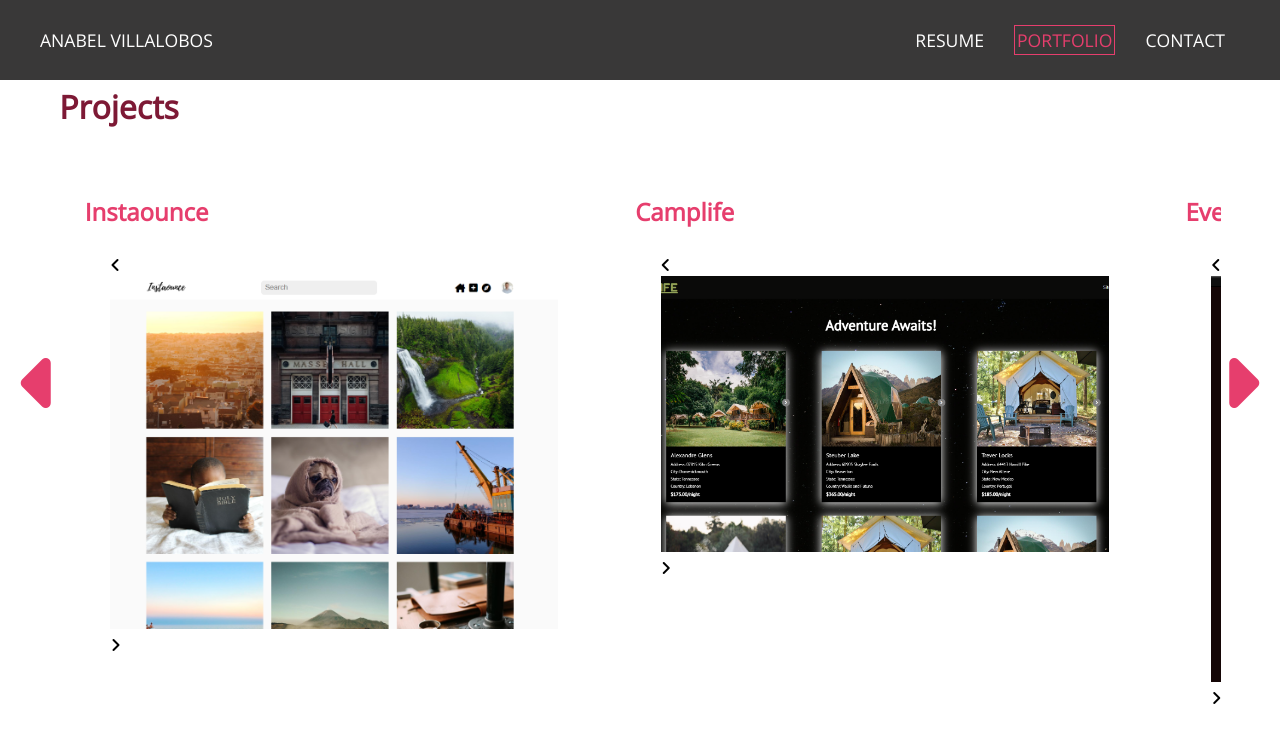
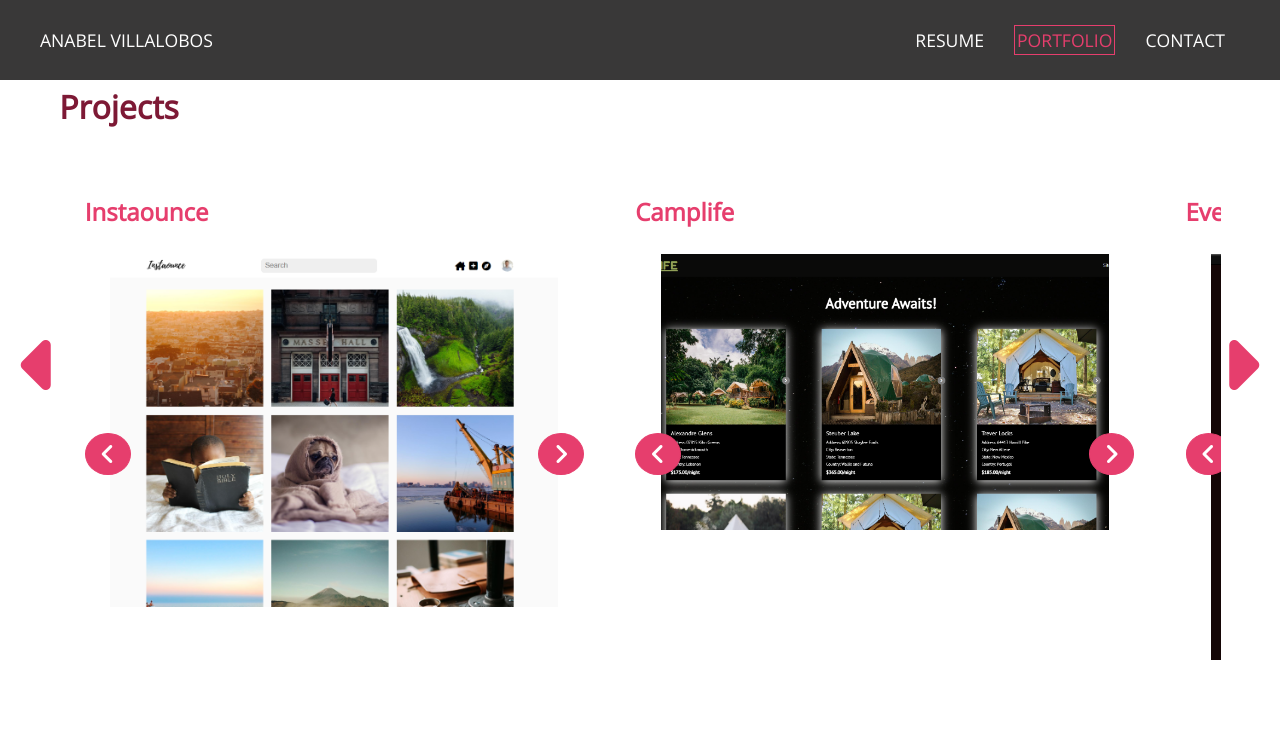
Before and after one commit to annvilla1998/ReactPersonalWebsite, a React (Create React App) app: page /portfolio in a window 1280 px wide. Shown: the top 742 px of the page. Built offline with nearby package versions, Linux system fonts and the light colour scheme.

Commit message:
added style to arrows

```diff
--- a/src/components/Portfolio/Portfolio.css
+++ b/src/components/Portfolio/Portfolio.css
@@ -48,12 +48,39 @@
 
 .project {
     margin: 2vw;
+    position: relative;
 }
 
 .project-image {
     width: 35vw;
     overflow: hidden;
     margin: 2vw;
+}
+
+.portfolio-page i.fa-angle-left {
+    position: absolute;
+    left: 0;
+    font-size: 3vmin;
+    padding: 1vmin 1.8vmin;
+    border: 1px solid var(--color-4);
+    border-radius:50%;
+    background-color: var(--color-4);
+    color: white;
+    top: 50%;
+    transition: all 0.5s;
+}
+
+.portfolio-page i.fa-angle-right {
+    position: absolute;
+    right: 0;
+    font-size: 3vmin;
+    padding: 1vmin 1.8vmin;
+    border: 1px solid var(--color-4);
+    border-radius:50%;
+    background-color: var(--color-4);
+    color: white;
+    top: 50%;
+    transition: all 0.5s;
 }
 
 .project a {
```
